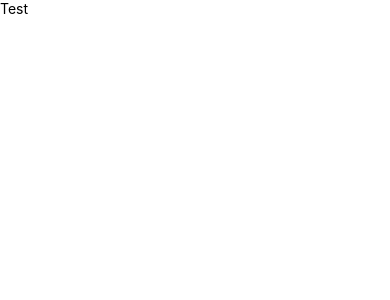
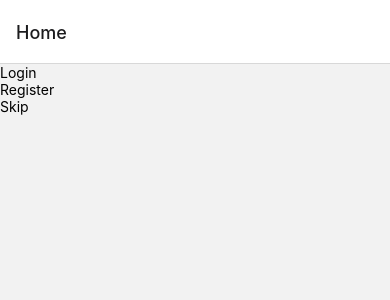
Before and after one commit to JayaDeHart/workout-generator-frontend, a React Native app: screen /Home in a window 390 px wide. Shown: the top 300 px of the page. Built offline with nearby package versions, Linux system fonts and the light colour scheme.

Commit message:
manifest, react nav

```diff
--- a/App.js
+++ b/App.js
@@ -1,10 +1,29 @@
-import { macroCycle } from './src/algorithms/generator';
-import { Text, View } from 'react-native';
+import * as React from 'react';
+import { View, Text } from 'react-native';
+import { NavigationContainer } from '@react-navigation/native';
+import { createNativeStackNavigator } from '@react-navigation/native-stack';
+import Home from './src/screens/Home';
+import Login from './src/screens/Login';
+import Register from './src/screens/Register';
+import OneRepMax from './src/screens/OneRepMax';
+import Plan from './src/screens/Plan';
 
-export default function App() {
+const Stack = createNativeStackNavigator();
+
+function App() {
   return (
-    <View>
-      <Text>Test</Text>
-    </View>
+    <NavigationContainer>
+      <Stack.Navigator>
+        <Stack.Screen name="Home" component={Home} />
+        <Stack.Screen name="Login" component={Login} />
+        <Stack.Screen name="Register" component={Register} />
+        <Stack.Screen name="Plan" component={Plan} />
+        <Stack.Screen name="One Rep Max" component={OneRepMax} />
+      </Stack.Navigator>
+    </NavigationContainer>
   );
 }
+
+export default App;
+
+//I gotta put my fuckinnn manifesto in here somewhere. Should it be part of the main flow or off to the side
--- a/package.json
+++ b/package.json
@@ -10,11 +10,15 @@
     "eject": "expo eject"
   },
   "dependencies": {
+    "@react-navigation/native": "^6.0.6",
+    "@react-navigation/native-stack": "^6.2.5",
     "expo": "~44.0.0",
     "expo-status-bar": "~1.2.0",
     "react": "17.0.1",
     "react-dom": "17.0.1",
     "react-native": "0.64.3",
+    "react-native-safe-area-context": "3.3.2",
+    "react-native-screens": "~3.10.1",
     "react-native-web": "0.17.1"
   },
   "devDependencies": {
--- /dev/null
+++ b/src/screens/Home.js
@@ -0,0 +1,16 @@
+import { StyleSheet, Text, View } from 'react-native';
+import React from 'react';
+
+const Home = () => {
+  return (
+    <View>
+      <Text>Login</Text>
+      <Text>Register</Text>
+      <Text>Skip</Text>
+    </View>
+  );
+};
+
+export default Home;
+
+const styles = StyleSheet.create({});
--- /dev/null
+++ b/src/screens/Login.js
@@ -0,0 +1,14 @@
+import { StyleSheet, Text, View } from 'react-native';
+import React from 'react';
+
+const Login = () => {
+  return (
+    <View>
+      <Text>login</Text>
+    </View>
+  );
+};
+
+export default Login;
+
+const styles = StyleSheet.create({});
--- /dev/null
+++ b/src/screens/OneRepMax.js
@@ -0,0 +1,14 @@
+import { StyleSheet, Text, View } from 'react-native';
+import React from 'react';
+
+const OneRepMax = () => {
+  return (
+    <View>
+      <Text>One rep max?:</Text>
+    </View>
+  );
+};
+
+export default OneRepMax;
+
+const styles = StyleSheet.create({});
--- /dev/null
+++ b/src/screens/Plan.js
@@ -0,0 +1,14 @@
+import { StyleSheet, Text, View } from 'react-native';
+import React from 'react';
+
+const Plan = () => {
+  return (
+    <View>
+      <Text>Here's ur dope plan</Text>
+    </View>
+  );
+};
+
+export default Plan;
+
+const styles = StyleSheet.create({});
--- /dev/null
+++ b/src/screens/Register.js
@@ -0,0 +1,14 @@
+import { StyleSheet, Text, View } from 'react-native';
+import React from 'react';
+
+const Register = () => {
+  return (
+    <View>
+      <Text>register</Text>
+    </View>
+  );
+};
+
+export default Register;
+
+const styles = StyleSheet.create({});
```
Also changed, not shown: 2 other files (tests, documents, lock files or other folders).
